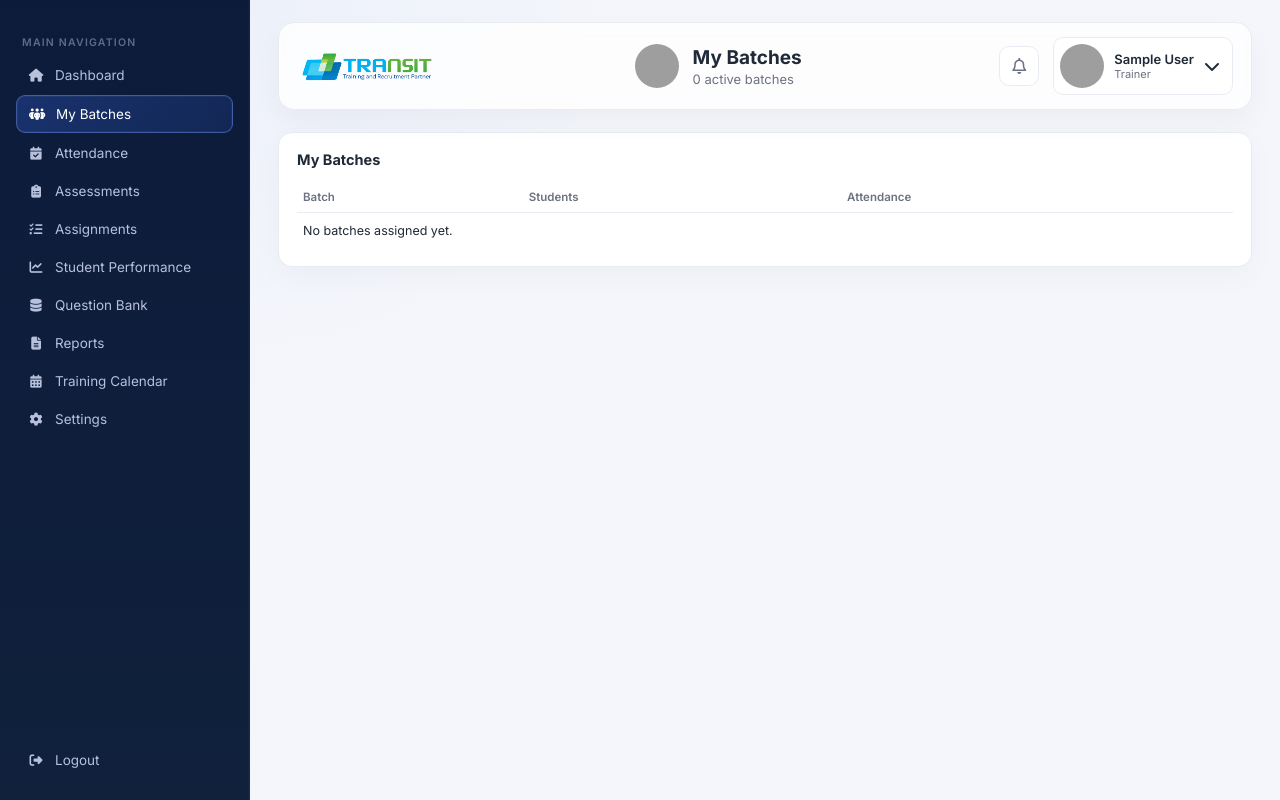
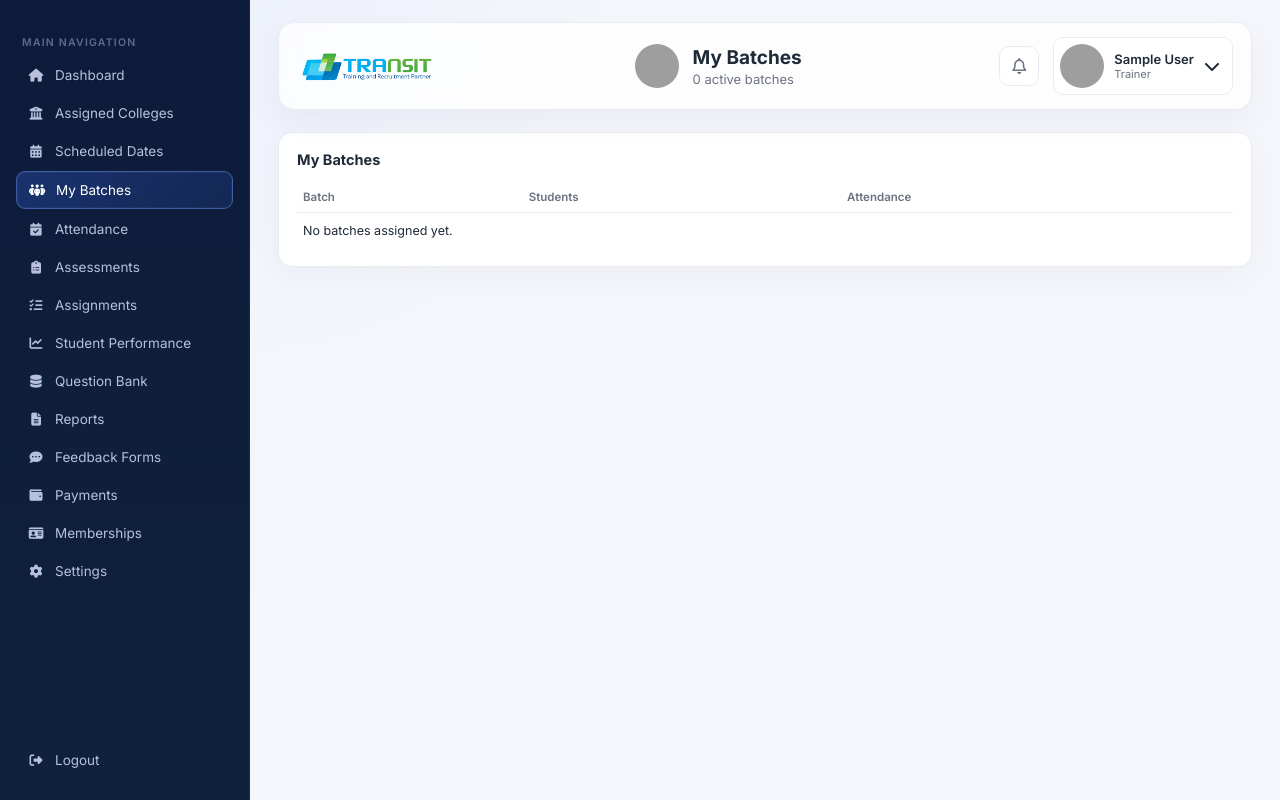
Before and after one commit to Nikhil3537/transit-nexus, a Django app: page /trainer/batches/ in a window 1280 px wide. Run offline with Django 5.2, Linux system fonts and the light colour scheme; the visitor is signed in with stand-in values (Sample User, id 1); data comes from the database, SQL or seed files in the repository; data that the repository does not hold is empty; grey boxes are pictures that could not be loaded.

Commit message:
Create dedicated trainer portal dashboard

```diff
--- a/portal/forms.py
+++ b/portal/forms.py
@@ -212,6 +212,11 @@ class DepartmentResultDocumentForm(forms.ModelForm):
         return uploaded
 
 
+class TrainerFeedbackForm(forms.Form):
+    rating = forms.IntegerField(min_value=1, max_value=5, initial=5, label="Rating (1–5)")
+    comments = forms.CharField(widget=forms.Textarea(attrs={"rows": 4}), label="Feedback")
+
+
 class FacultyForm(forms.ModelForm):
     rating = forms.DecimalField(required=False, min_value=0, max_value=5)
     classes_taken = forms.IntegerField(required=False, min_value=0)
--- /dev/null
+++ b/portal/templates/portal/trainer_colleges.html
@@ -0,0 +1,3 @@
+{% extends "portal/_page_base.html" %}
+{% block title %}Assigned Colleges · Transit Nexus{% endblock %}
+{% block content %}<section class="panel"><div class="panel-head"><h3>Assigned Colleges</h3></div><table class="data-table"><thead><tr><th>College</th><th>Location</th><th>Academic Year</th><th>Semester</th></tr></thead><tbody>{% for college in colleges %}<tr><td>{{ college.college_name }}</td><td>{{ college.location }}</td><td>{{ college.academic_year }}</td><td>{{ college.semester_label }}</td></tr>{% empty %}<tr><td colspan="4">No colleges assigned yet.</td></tr>{% endfor %}</tbody></table></section>{% endblock %}
--- /dev/null
+++ b/portal/templates/portal/trainer_feedback.html
@@ -0,0 +1,3 @@
+{% extends "portal/_page_base.html" %}
+{% block title %}Feedback Forms · Transit Nexus{% endblock %}
+{% block content %}<section class="panel">{% if messages %}{% for message in messages %}<p class="alert-{{ message.tags }}">{{ message }}</p>{% endfor %}{% endif %}<div class="panel-head"><h3>Submit Feedback</h3></div><form method="post" class="form-grid">{% csrf_token %}{% for field in form %}<label>{{ field.label }}{{ field }}{% for error in field.errors %}<small class="field-error">{{ error }}</small>{% endfor %}</label>{% endfor %}<div><button class="btn btn-primary" type="submit">Submit Feedback</button></div></form></section><section class="panel"><div class="panel-head"><h3>Previous Feedback</h3></div>{% for item in feedback_entries %}<div class="event-card"><div class="event-info"><h4>{{ item.rating }}/5 rating</h4><p>{{ item.comments }}</p><small>{{ item.submitted_at|date:"d M Y" }}</small></div></div>{% empty %}<div class="empty-state">No feedback submitted yet.</div>{% endfor %}</section>{% endblock %}
--- /dev/null
+++ b/portal/templates/portal/trainer_memberships.html
@@ -0,0 +1,3 @@
+{% extends "portal/_page_base.html" %}
+{% block title %}Memberships · Transit Nexus{% endblock %}
+{% block content %}<section class="panel"><div class="panel-head"><h3>Memberships</h3></div><table class="data-table"><thead><tr><th>Plan</th><th>Starts</th><th>Expires</th><th>Status</th></tr></thead><tbody>{% for membership in memberships %}<tr><td>{{ membership.plan_name }}</td><td>{{ membership.starts_on|date:"d M Y" }}</td><td>{{ membership.expires_on|date:"d M Y" }}</td><td>{{ membership.get_status_display }}</td></tr>{% empty %}<tr><td colspan="4">No membership records yet.</td></tr>{% endfor %}</tbody></table></section>{% endblock %}
--- /dev/null
+++ b/portal/templates/portal/trainer_payments.html
@@ -0,0 +1,3 @@
+{% extends "portal/_page_base.html" %}
+{% block title %}Payments · Transit Nexus{% endblock %}
+{% block content %}<section class="panel"><div class="panel-head"><h3>Payment History</h3></div><table class="data-table"><thead><tr><th>Description</th><th>Amount</th><th>Date</th><th>Status</th></tr></thead><tbody>{% for payment in payments %}<tr><td>{{ payment.description }}</td><td>₹{{ payment.amount }}</td><td>{{ payment.payment_date|date:"d M Y"|default:"—" }}</td><td>{{ payment.get_status_display }}</td></tr>{% empty %}<tr><td colspan="4">No payment records yet.</td></tr>{% endfor %}</tbody></table></section>{% endblock %}
--- /dev/null
+++ b/portal/templates/portal/trainer_schedule.html
@@ -0,0 +1,3 @@
+{% extends "portal/_page_base.html" %}
+{% block title %}Scheduled Dates · Transit Nexus{% endblock %}
+{% block content %}<section class="panel"><div class="panel-head"><h3>Upcoming Training Dates</h3></div>{% for event in events %}<div class="event-card"><div class="event-date"><span class="month">{{ event.date|date:"M"|upper }}</span><span class="day">{{ event.date|date:"d" }}</span></div><div class="event-info"><h4>{{ event.title }}</h4><p>{{ event.batch_name }} · {{ event.date|date:"l, d M Y" }}</p></div></div>{% empty %}<div class="empty-state">No training dates scheduled.</div>{% endfor %}</section><section class="panel"><div class="panel-head"><h3>Availability</h3></div><table class="data-table"><thead><tr><th>Date</th><th>Status</th><th>Note</th></tr></thead><tbody>{% for item in availability %}<tr><td>{{ item.date|date:"d M Y" }}</td><td>{{ item.is_available|yesno:"Available,Not available" }}</td><td>{{ item.note|default:"—" }}</td></tr>{% empty %}<tr><td colspan="3">No availability dates recorded.</td></tr>{% endfor %}</tbody></table></section>{% endblock %}
--- a/portal/urls.py
+++ b/portal/urls.py
@@ -45,6 +45,11 @@ urlpatterns = [
 
     # Trainer
     path("trainer-dashboard/", views.trainer_dashboard, name="trainer_dashboard"),
+    path("trainer/colleges/", views.trainer_colleges, name="trainer_colleges"),
+    path("trainer/schedule/", views.trainer_schedule, name="trainer_schedule"),
+    path("trainer/feedback/", views.trainer_feedback, name="trainer_feedback"),
+    path("trainer/payments/", views.trainer_payments, name="trainer_payments"),
+    path("trainer/memberships/", views.trainer_memberships, name="trainer_memberships"),
     path("trainer/batches/", views.trainer_batches, name="trainer_batches"),
     path("trainer/attendance/", views.trainer_attendance, name="trainer_attendance"),
     path("trainer/assessments/", views.trainer_assessments, name="trainer_assessments"),
--- a/portal/views.py
+++ b/portal/views.py
@@ -23,13 +23,14 @@ from .models import (
     CollegeStudent, CollegeAssessment, CollegeResult, DepartmentResultDocument, CollegeProgram, PlacementRecord,
     Faculty, SyllabusCoverage, CollegeNotification,
     BatchAttendanceEntry, TrainerAssignment, TrainerStudent, QuestionBankItem,
-    TrainerCalendarEvent, TrainerAvailability, OnlineTest, OnlineTestQuestion,
+    TrainerCalendarEvent, TrainerPayment, TrainerMembership, TrainerFeedback,
+    TrainerAvailability, OnlineTest, OnlineTestQuestion,
     OnlineTestAttempt, OnlineTestAnswer, JobDrive, Offer,
 )
 from .forms import (
     CollegeAssessmentForm, CollegeExternalTestForm, CollegeInvoiceForm, CollegeProgramForm, CollegeQuickReportForm, CollegeResultForm, DepartmentResultDocumentForm,
     CollegeInvoiceForm, CollegeQuickReportForm, CollegeStudentAccountForm, CollegeStudentForm,
-    DepartmentAttendanceForm, FacultyForm, OnlineTestForm, PlacementRecordForm, SyllabusCoverageForm,
+    DepartmentAttendanceForm, FacultyForm, OnlineTestForm, PlacementRecordForm, SyllabusCoverageForm, TrainerFeedbackForm,
 )
 from dashboard.models import DailyAttendance, StudentProfile
 
@@ -64,6 +65,8 @@ COLLEGE_NAV = [
 
 TRAINER_NAV = [
     ("fa-solid fa-house", "Dashboard", "trainer_dashboard"),
+    ("fa-solid fa-building-columns", "Assigned Colleges", "trainer_colleges"),
+    ("fa-solid fa-calendar-days", "Scheduled Dates", "trainer_schedule"),
     ("fa-solid fa-people-group", "My Batches", "trainer_batches"),
     ("fa-solid fa-calendar-check", "Attendance", "trainer_attendance"),
     ("fa-solid fa-clipboard-list", "Assessments", "trainer_assessments"),
@@ -71,7 +74,9 @@ TRAINER_NAV = [
     ("fa-solid fa-chart-line", "Student Performance", "trainer_students"),
     ("fa-solid fa-database", "Question Bank", "trainer_question_bank"),
     ("fa-solid fa-file-lines", "Reports", "trainer_reports"),
-    ("fa-solid fa-calendar-days", "Training Calendar", "trainer_calendar"),
+    ("fa-solid fa-comment-dots", "Feedback Forms", "trainer_feedback"),
+    ("fa-solid fa-wallet", "Payments", "trainer_payments"),
+    ("fa-solid fa-id-card", "Memberships", "trainer_memberships"),
     ("fa-solid fa-gear", "Settings", "trainer_settings"),
 ]
 
@@ -650,7 +655,7 @@ def college_dashboard(request):
     return render(request, "portal/college_dashboard.html", context)
 
 
-@login_required
+@trainer_account_required
 def trainer_dashboard(request):
     profile, _ = TrainerProfile.objects.get_or_create(user=request.user)
     batches = profile.batches.all()
@@ -666,6 +671,10 @@ def trainer_dashboard(request):
         "labels": [t.month_label for t in trend],
         "values": [float(t.avg_percentage) for t in trend],
     })
+    assigned_colleges = list(CollegeProfile.objects.filter(pk=profile.college_id)) if profile.college_id else []
+    test_colleges = CollegeProfile.objects.filter(online_tests__trainer=profile).distinct()
+    assigned_colleges.extend(college for college in test_colleges if college.pk not in {item.pk for item in assigned_colleges})
+    scheduled_dates = profile.calendar_events.filter(date__gte=timezone.localdate())[:5]
 
     context = {
         "profile": profile,
@@ -682,8 +691,70 @@ def trainer_dashboard(request):
         "assessments": assessments,
         "pending_tasks": pending_tasks,
         "trend_json": trend_json,
+        "assigned_colleges": assigned_colleges,
+        "scheduled_dates": scheduled_dates,
+        "payments": profile.payments.all()[:5],
+        "membership": profile.memberships.first(),
     }
     return render(request, "portal/trainer_dashboard.html", context)
+
+
+@trainer_account_required
+def trainer_colleges(request):
+    profile = request.user.trainer_profile
+    colleges = list(CollegeProfile.objects.filter(pk=profile.college_id)) if profile.college_id else []
+    for college in CollegeProfile.objects.filter(online_tests__trainer=profile).distinct():
+        if college.pk not in {item.pk for item in colleges}:
+            colleges.append(college)
+    ctx = _page_ctx(profile, TRAINER_NAV, "Assigned Colleges", "Assigned Colleges",
+                    f"{len(colleges)} colleges assigned to you", "Trainer", colleges=colleges)
+    return render(request, "portal/trainer_colleges.html", ctx)
+
+
+@trainer_account_required
+def trainer_schedule(request):
+    profile = request.user.trainer_profile
+    events = profile.calendar_events.filter(date__gte=timezone.localdate())
+    availability = profile.availability.filter(date__gte=timezone.localdate())
+    ctx = _page_ctx(profile, TRAINER_NAV, "Scheduled Dates", "Scheduled Dates",
+                    "Your upcoming sessions and availability", "Trainer",
+                    events=events, availability=availability)
+    return render(request, "portal/trainer_schedule.html", ctx)
+
+
+@trainer_account_required
+def trainer_feedback(request):
+    profile = request.user.trainer_profile
+    form = TrainerFeedbackForm(request.POST or None)
+    if request.method == "POST" and form.is_valid():
+        TrainerFeedback.objects.create(
+            trainer=profile, college=profile.college,
+            rating=form.cleaned_data["rating"], comments=form.cleaned_data["comments"],
+        )
+        messages.success(request, "Your feedback was submitted successfully.")
+        return redirect("trainer_feedback")
+    ctx = _page_ctx(profile, TRAINER_NAV, "Feedback Forms", "Feedback Forms",
+                    "Share feedback about your Transit Nexus experience", "Trainer",
+                    form=form, feedback_entries=profile.feedback_entries.all()[:10])
+    return render(request, "portal/trainer_feedback.html", ctx)
+
+
+@trainer_account_required
+def trainer_payments(request):
+    profile = request.user.trainer_profile
+    payments = profile.payments.all()
+    ctx = _page_ctx(profile, TRAINER_NAV, "Payments", "Payments",
+                    "Your trainer payment history", "Trainer", payments=payments)
+    return render(request, "portal/trainer_payments.html", ctx)
+
+
+@trainer_account_required
+def trainer_memberships(request):
+    profile = request.user.trainer_profile
+    memberships = profile.memberships.all()
+    ctx = _page_ctx(profile, TRAINER_NAV, "Memberships", "Memberships",
+                    "Your Transit Nexus membership plans", "Trainer", memberships=memberships)
+    return render(request, "portal/trainer_memberships.html", ctx)
 
 
 @login_required
```
Also changed, not shown: portal/models.py (+35 -0 lines), portal/templates/portal/trainer_dashboard.html (+16 -0 lines), portal/migrations/0017_alter_departmentresultdocument_semester_and_more.py (added).
